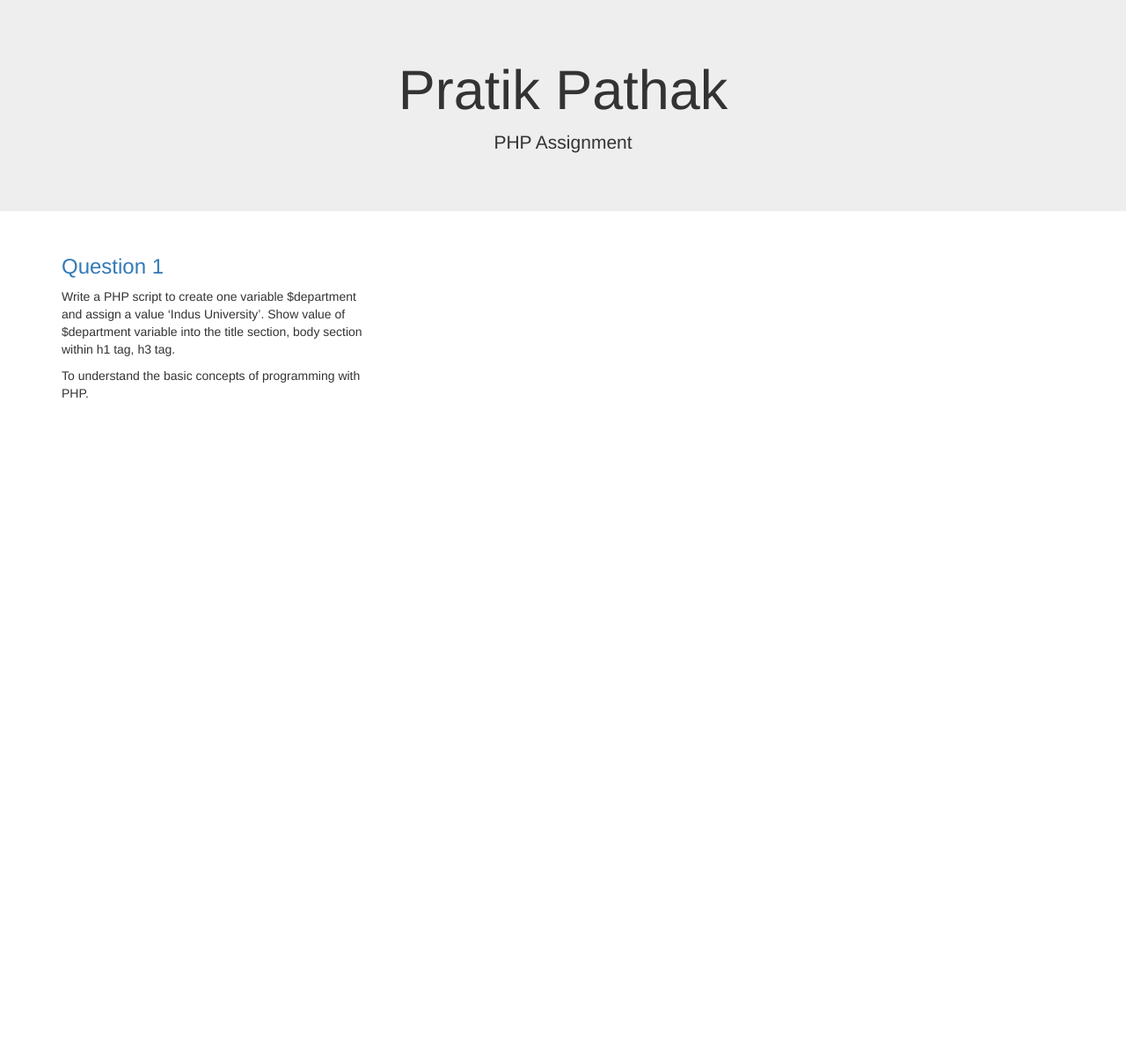
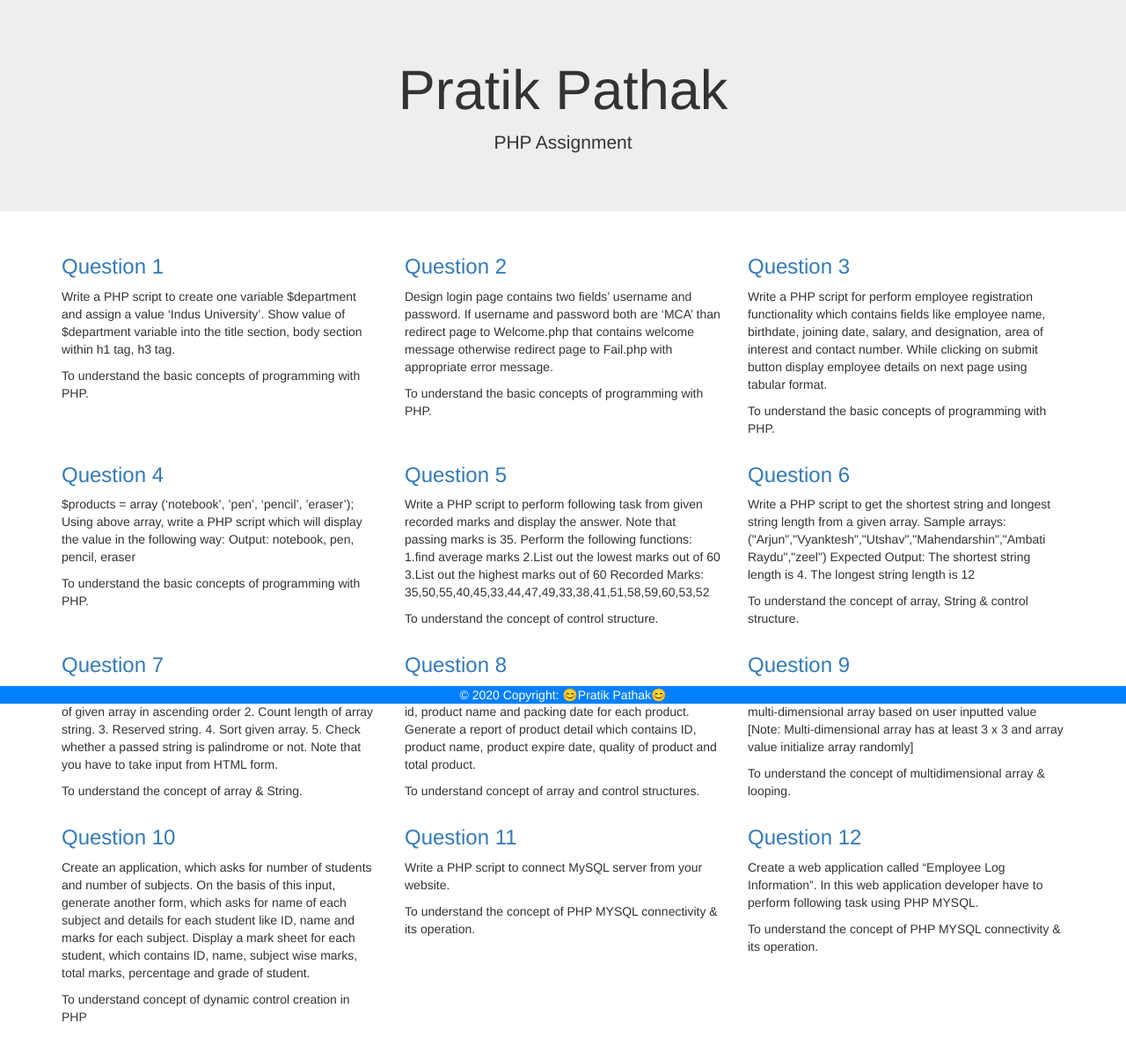
Before and after one commit to pratikpathak99/PHP, a PHP site: page / in a window 1280 px wide. Shown: the whole page at 88% size. Before the commit the page ends 452 px from the top, so only its background shows below. Run offline with PHP 8.4, Linux system fonts and the light colour scheme.

Commit message:
Update index.php

```diff
--- a/Assignment/index.php
+++ b/Assignment/index.php
@@ -1,7 +1,7 @@
 <?php
 /**
  * Created by PhpStorm.
- * User: asus
+ * User: Pratik
  * Date: 11/1/2020
  * Time: 11:58 AM
  */
@@ -15,6 +15,17 @@
     <link rel="stylesheet" href="https://maxcdn.bootstrapcdn.com/bootstrap/3.4.1/css/bootstrap.min.css">
     <script src="https://ajax.googleapis.com/ajax/libs/jquery/3.5.1/jquery.min.js"></script>
     <script src="https://maxcdn.bootstrapcdn.com/bootstrap/3.4.1/js/bootstrap.min.js"></script>
+    <style>
+        .footer {
+            position: fixed;
+            left: 0;
+            bottom: 0;
+            width: 100%;
+            background-color: #0080ff;
+            color: white;
+            text-align: center;
+        }
+    </style>
 </head>
 <body>
 
@@ -26,22 +37,106 @@
 <div class="container">
     <div class="row">
         <div class="col-sm-4">
-            <h3><a href="one.php">Question 1 </a></h3>
+            <h3><a href="Question 1/one.php">Question 1 </a></h3>
             <p>Write a PHP script to create one variable $department and assign a value ‘Indus University’. Show value of $department variable into the title section, body section within h1 tag, h3 tag.</p>
             <p>To understand the basic concepts of programming with PHP.</p>
         </div>
-        <!--<div class="col-sm-4">
-            <h3>Column 2</h3>
-            <p>Lorem ipsum dolor sit amet, consectetur adipisicing elit...</p>
-            <p>Ut enim ad minim veniam, quis nostrud exercitation ullamco laboris...</p>
+        <div class="col-sm-4">
+            <h3><a href="Question 2/two.php">Question 2</a></h3>
+            <p>Design login page contains two fields’ username and password. If username and password both are ‘MCA’ than redirect page to Welcome.php that contains welcome message otherwise redirect page to Fail.php with appropriate error message.</p>
+            <p>To understand the basic concepts of programming with PHP.</p>
         </div>
         <div class="col-sm-4">
-            <h3>Column 3</h3>
-            <p>Lorem ipsum dolor sit amet, consectetur adipisicing elit...</p>
-            <p>Ut enim ad minim veniam, quis nostrud exercitation ullamco laboris...</p>
-        </div>-->
+            <h3><a href="Question 3/employee.php">Question 3</a></h3>
+            <p>Write a PHP script for perform employee registration functionality which contains fields like employee name, birthdate, joining date, salary, and designation, area of interest and contact number. While clicking on submit button display employee details on next page using tabular format.</p>
+            <p>To understand the basic concepts of programming with PHP.</p>
+        </div>
+    </div>
+    <div class="row">
+        <div class="col-sm-4">
+            <h3><a href="">Question 4 </a></h3>
+            <p>$products = array (‘notebook’, ’pen’, ‘pencil’, ’eraser’);
+                Using above array, write a PHP script which will display the value in the following way:
+                Output:
+                notebook, pen, pencil, eraser</p>
+            <p>To understand the basic concepts of programming with PHP.</p>
+        </div>
+        <div class="col-sm-4">
+            <h3><a href="">Question 5</a></h3>
+            <p>Write a PHP script to perform following task from given recorded marks and display the answer. Note that passing marks is 35.
+                Perform the following functions:
+                1.find average marks
+                2.List out the lowest marks out of 60
+                3.List out the highest marks out of 60
+                Recorded Marks: 35,50,55,40,45,33,44,47,49,33,38,41,51,58,59,60,53,52</p>
+            <p>To understand the concept of control structure.</p>
+        </div>
+        <div class="col-sm-4">
+            <h3><a href="">Question 6</a></h3>
+            <p>Write a PHP script to get the shortest string and longest string length from a given array.
+                Sample arrays: ("Arjun","Vyanktesh","Utshav","Mahendarshin","Ambati Raydu","zeel")
+                Expected Output:
+                The shortest string length is 4.
+                The longest string length is 12</p>
+            <p>To understand the concept of array, String & control structure.</p>
+        </div>
+    </div>
+    <div class="row">
+        <div class="col-sm-4">
+            <h3><a href="">Question 7</a></h3>
+            <p>Write a PHP script to implement following function.
+                1. Sort of given array in ascending order
+                2. Count length of array string.
+                3. Reserved string.
+                4. Sort given array.
+                5. Check whether a passed string is palindrome or not.
+                Note that you have to take input from HTML form.</p>
+            <p>To understand the concept of array & String.</p>
+        </div>
+        <div class="col-sm-4">
+            <h3><a href="">Question 8</a></h3>
+            <p>Create form in which ask details of product like Product id, product name and packing date for each product. Generate a report of product detail which contains ID, product name, product expire date, quality of product and total product.</p>
+            <p>To understand concept of array and control structures.</p>
+        </div>
+        <div class="col-sm-4">
+            <h3><a href="">Question 9</a></h3>
+            <p>Write a PHP script to perform searching functionality from
+                multi-dimensional array based on user inputted value
+                [Note: Multi-dimensional array has at least 3 x 3 and array
+                value initialize array randomly]</p>
+            <p>To understand the concept of multidimensional array & looping.</p>
+        </div>
+    </div>
+    <div class="row">
+        <div class="col-sm-4">
+            <h3><a href="">Question 10</a></h3>
+            <p>Create an application, which asks for number of students and number of subjects. On the basis of this input, generate another form, which asks for name of each subject and details for each student like ID, name and marks for each subject. Display a mark sheet for each student, which contains ID, name, subject wise marks, total marks, percentage and grade of student.</p>
+            <p>To understand concept of dynamic control creation in PHP</p>
+        </div>
+        <div class="col-sm-4">
+            <h3><a href="">Question 11</a></h3>
+            <p>Write a PHP script to connect MySQL server from your website.</p>
+            <p>To understand the concept of PHP MYSQL connectivity & its operation.</p>
+        </div>
+        <div class="col-sm-4">
+            <h3><a href="">Question 12</a></h3>
+            <p>Create a web application called “Employee Log Information”. In this web application developer have to perform following task using PHP MYSQL.</p>
+            <p>To understand the concept of PHP MYSQL connectivity & its operation.</p>
+        </div>
     </div>
 </div>
+<div>
+    <br>
+</div>
+<!-- Footer -->
+<footer class="footer">
+
+    <!-- Copyright -->
+    <div class="footer-copyright text-center py-3">© 2020 Copyright: 😊Pratik Pathak😊</div>
+    <!-- Copyright -->
+
+</footer>
+<!-- Footer -->
 
 </body>
 </html>
```
